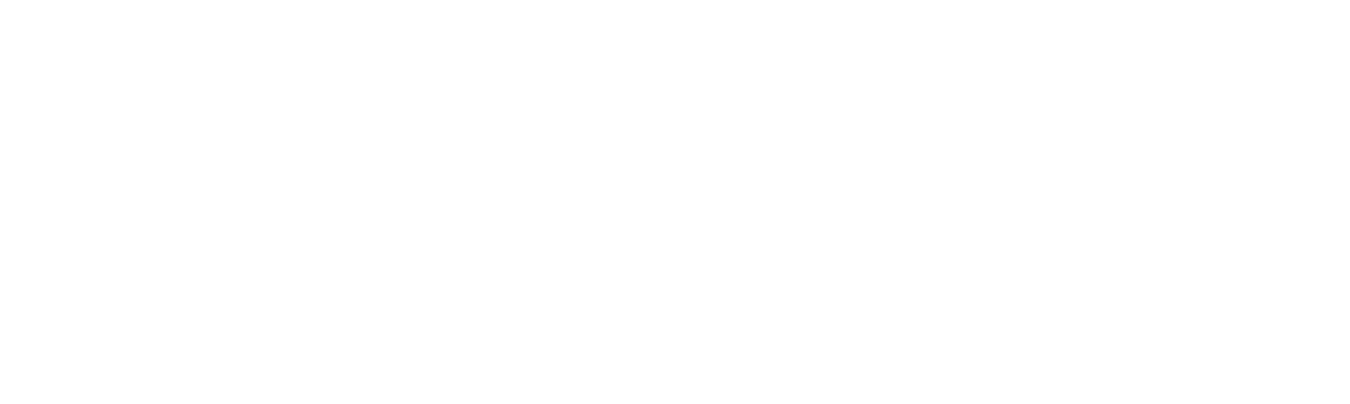
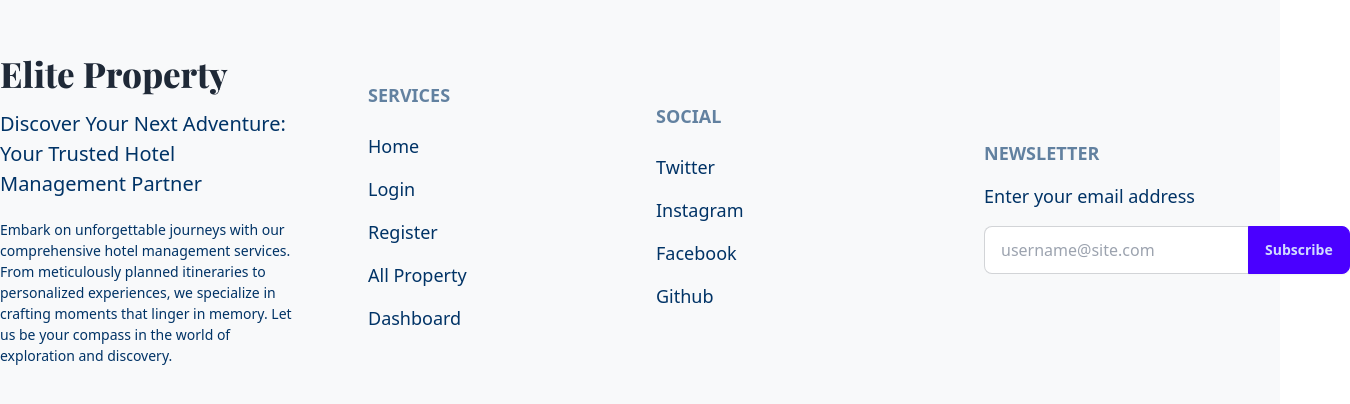
Before and after one commit to leon-dream1/elite-property, a React (Vite) app: page / in a window 1280 px wide. Shown: the part 932-1336 px from the top of the page, 1350 px wide, since content can reach past the window. Before the commit the page ends 800 px from the top, so only its background shows below. Built offline with nearby package versions, Linux system fonts and the light colour scheme; no server answers; a web font is replaced by a local one.

Commit message:
Footer added

```diff
--- a/src/Layout/MainLayout/MainLayout.jsx
+++ b/src/Layout/MainLayout/MainLayout.jsx
@@ -1,13 +1,15 @@
 import { Outlet } from "react-router-dom";
 import Navbar from "../../components/Shared/Navbar";
+import Footer from "../../components/Shared/Footer";
 
 const MainLayout = () => {
   return (
     <div>
       <Navbar />
-      <div className="max-w-[1400px] mx-auto">
+      <div className="max-w-[1400px] mx-auto min-h-[calc(100vh-89px)]">
         <Outlet />
       </div>
+      <Footer />
     </div>
   );
 };
--- a/src/components/Shared/Footer.jsx
+++ b/src/components/Shared/Footer.jsx
@@ -2,19 +2,19 @@
 
 const Footer = () => {
   return (
-    <div className="pt-[80px] bg-[#333333] mt-[100px]">
+    <div className="pt-[80px] bg-[#F8F9FA] mt-[100px]">
       <div className="container mx-auto grid grid-cols-1 md:grid-cols-2 lg:grid-cols-4 gap-8 items-center mb-6 text-center md:text-start p-0 md:p-10 lg:p-0">
         <div className="">
           <Link
             to={"/"}
-            className="text-[35px] font-playfair font-bold cursor-pointer"
+            className="text-[35px] font-playfair font-extrabold cursor-pointer"
           >
             Elite Property
           </Link>
-          <p className="text-[20px] font-inter text-[#FFAC41] mt-2">
+          <p className="text-[20px] font-inter text-[#003366] mt-2">
             Discover Your Next Adventure: Your Trusted Hotel Management Partner
           </p>
-          <p className="text-[14px] font-raleway text-white mt-5">
+          <p className="text-[14px] font-raleway text-[#003366] mt-5">
             Embark on unforgettable journeys with our comprehensive hotel
             management services. From meticulously planned itineraries to
             personalized experiences, we specialize in crafting moments that
@@ -23,34 +23,31 @@
           </p>
         </div>
         <div className="flex flex-col items-center lg:items-start space-y-4 text-[18px] lg:pl-10">
-          <h6 className="footer-title text-white">Services</h6>
-          <NavLink to={"/"} className="link link-hover text-white">
+          <h6 className="footer-title text-[#003366]">Services</h6>
+          <NavLink to={"/"} className="link link-hover text-[#003366]">
             Home
           </NavLink>
-          <NavLink to={"/login"} className="link link-hover text-white">
+          <NavLink to={"/login"} className="link link-hover text-[#003366]">
             Login
           </NavLink>
-          <NavLink to={"/register"} className="link link-hover text-white">
+          <NavLink to={"/register"} className="link link-hover text-[#003366]">
             Register
           </NavLink>
-          <NavLink to={"/myBooking"} className="link link-hover text-white">
-            My Booking
+          <NavLink to={"/allProperty"} className="link link-hover text-[#003366]">
+            All Property
           </NavLink>
-          <NavLink to={"/allRoom"} className="link link-hover text-white">
-            Room
-          </NavLink>
-          <NavLink to={"/contact"} className="link link-hover text-white">
-            Contact
+          <NavLink to={"/Dashboard"} className="link link-hover text-[#003366]">
+            Dashboard
           </NavLink>
         </div>
-        <div className="flex flex-col items-center lg:items-start space-y-4 text-[18px] text-white">
+        <div className="flex flex-col items-center lg:items-start space-y-4 text-[18px] text-[#003366]">
           <h6 className="footer-title">Social</h6>
           <a className="link link-hover">Twitter</a>
           <a className="link link-hover">Instagram</a>
           <a className="link link-hover">Facebook</a>
           <a className="link link-hover">Github</a>
         </div>
-        <div className="space-y-4 text-[18px] text-white">
+        <div className="space-y-4 text-[18px] text-[#003366]">
           <h6 className="footer-title">Newsletter</h6>
           <fieldset className="form-control">
             <label className="">
@@ -69,10 +66,10 @@
           </fieldset>
         </div>
       </div>
-      <footer className="footer footer-center py-8 bg-[#333333] text-base-content text-[16px]">
+      <footer className="footer footer-center py-8 bg-[#F8F9FA] text-base-content text-[16px]">
         <aside>
           <p className="text-white">
-            Copyright © 2024 - All right reserved by Hotello
+            Copyright © 2024 - All right reserved by Elite Property BD
           </p>
         </aside>
       </footer>
```
